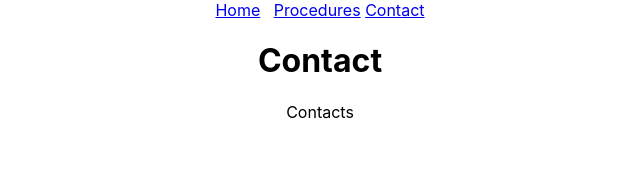
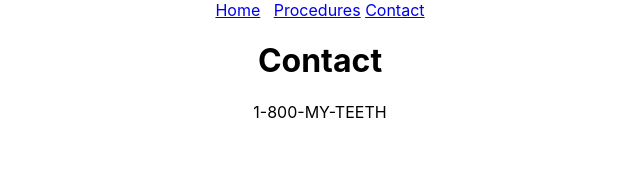
Before and after one commit to adam-weiler/dentist, a React (Create React App) app: page /contact in a window 1280 px wide. Shown: the top 192 px of the page, without its empty margins (320-960 px from the left). Built offline with nearby package versions, Linux system fonts and the light colour scheme.

Commit message:
Changing routes to renders from component.

```diff
--- a/src/App.js
+++ b/src/App.js
@@ -30,9 +30,23 @@ function App() {
 
         <Switch>
         {/* <Route exact path='/' component={Home} /> */}
-          <Route path='/procedures/:id' component={Procedure} />
-          <Route path='/procedures' component={Procedures} />
-          <Route path='/contact' component={Contact} />
+
+          {/* <Route path='/procedures/:id' component={Procedure} />  */}{/* This goes first. */}
+
+          <Route path='/procedures/:id' render={ (props) =>
+            <Procedure {...props} />
+          } />
+
+          {/* <Route path='/procedures' component={Procedures} /> */}     {/* This goes second. */}
+          <Route path='/procedures' render={ (props) =>
+            <Procedures {...props} />
+          } />
+
+          {/* <Route path='/contact' component={Contact} /> */}
+          <Route path='/contact' render={ (props) =>
+            <Contact phone_number='1-800-MY-TEETH' {...props} />
+          } />
+
           <Route path='/' component={Home} />
   {/*
           <Home />
--- a/src/pages/Contact.js
+++ b/src/pages/Contact.js
@@ -1,10 +1,10 @@
 import React from 'react';
 
-const Contact = () => {
+const Contact = (props) => {
     return(
         <>
             <h1>Contact</h1>
-            <p>Contacts</p>
+            <p>{ props.phone_number }</p>
         </>
     )
 }
```
